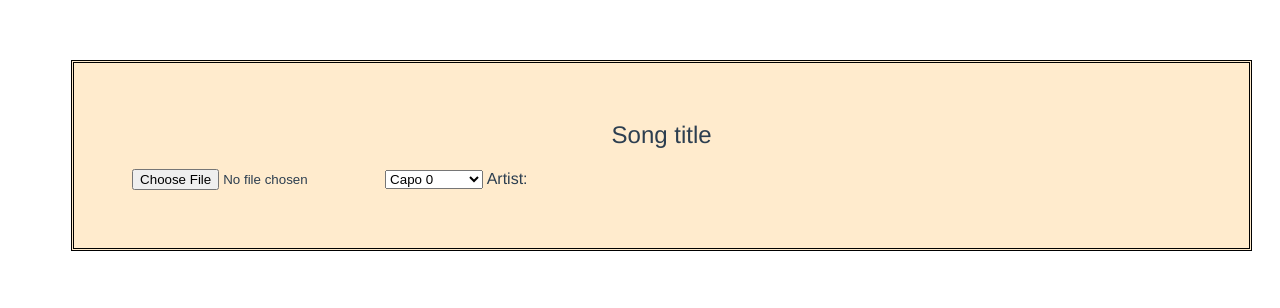
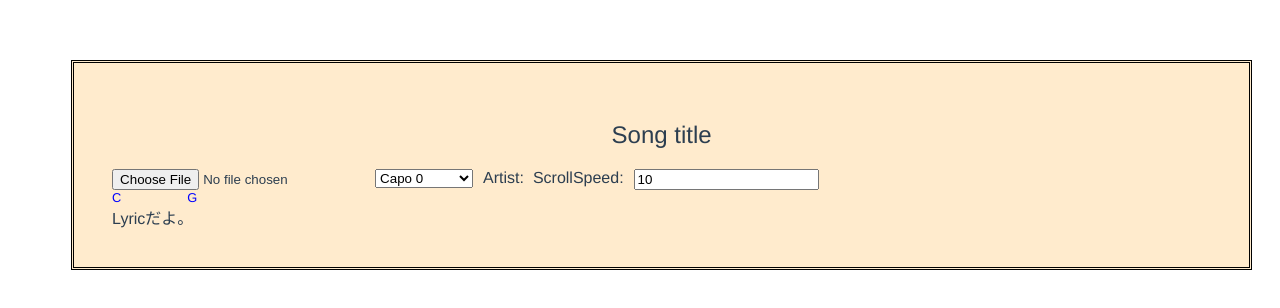
Before and after one commit to Ano-Ha4enda/HTMLScore, a Vue app: page / in a window 1280 px wide. Shown: the top 308 px of the page. Built offline with nearby package versions, Linux system fonts and the light colour scheme.

Commit message:
スクロール実装。コード表示、infoの見た目改善

```diff
--- a/src/App.vue
+++ b/src/App.vue
@@ -1,19 +1,25 @@
 <template>
   <div id="app" class="main">
     <div class="title">{{ Title }}</div>
-    <p class="info">
+    <div class="info">
       <input type="file" @change="loadTxt">
       <select name="Transepose" v-model="capoToString" >
         <option v-for="tp in Transposes" :key="tp.value">
           {{ tp.text }}
         </option>
       </select>
-      Artist: {{ Artist }}
-    </p>
-    <div v-for="(word, key) in Words" :key="key">
-      <div class="code" v-if="word.Code">{{ word.Code }}</div>
+      <div class="info-val"> Artist: {{ Artist }} &nbsp;ScrollSpeed:</div>
+      <input type="number" v-model="scrollSpeed">
+    </div>
+    <div class="word" v-for="word in Words" :key="word.key" @click="scrollAuto">
+      <div class="code" v-if="word.Codes.length">
+        <template v-for="code in word.Codes">
+          <a v-if="code" :key="code.key">{{ code }}</a>
+          <span v-else :key="code.key"></span>
+        </template>
+      </div>
       <div class="lyric" v-if="word.Lyric">{{ word.Lyric }}</div>
-      <div v-else-if="!word.Code"><br></div>
+      <div v-else-if="!word.Codes.length"><br></div>
     </div>
   </div>
 </template>
@@ -22,11 +28,23 @@
 
 export default {
   name: 'App',
-  components: {
-  },
-
   data() {
     return {
+      Title: "Song title",
+      Key: "C",
+      Artist: "",
+      Capo: 0,
+      Words: [
+        {
+          Codes: [
+            "C","","","","G",
+          ],
+          Lyric: "Lyricだよ。"
+        }
+      ],
+
+      scrollSpeed: 10,
+      timer: 0,
       Transposes: [
         { text: "Whole Down", value: -2 },
         { text: "Half Down", value: -1 },
@@ -41,12 +59,6 @@ export default {
         { text: "Capo 8", value: 8 },
         { text: "Capo 9", value: 9 },
       ],
-
-      Title: "Song title",
-      Key: "C",
-      Artist: "",
-      Capo: 0,
-      Words: [],
     }
   },
 
@@ -82,10 +94,10 @@ export default {
                 this.Capo = lines[3];
                 this.Words = [];
                 for (let i = 4; i < lines.length; i++) {
-                    let codeTmp = "";
+                  let codeTmpArr = [];
                   let lyricTmp = "";
                   if (lines[i].indexOf("@") == 0) {
-                        codeTmp = lines[i].replace("@", "");
+                    codeTmpArr = lines[i].replace("@", "").split(",");
                     i++;
                   }
                   if (lines[i].indexOf("@") == 0) {
@@ -93,14 +105,30 @@ export default {
                   } else {
                     lyricTmp = lines[i]
                   }
-                    this.Words.push({ Code: codeTmp, Lyric: lyricTmp });
+                  this.Words.push({ Codes: codeTmpArr, Lyric: lyricTmp });
                 }
             };
         },
 
-        popAlert: function () {
-            alert("alert");
-            console.log("alert");
+        scrollAuto: function() {
+          // スクロール中だったら止まる
+          if (this.timer) {
+            clearInterval(this.timer);
+            this.timer = 0;
+            return console.log("stop pushed");
+          }
+          let duration = (50 - this.scrollSpeed) * 10000;
+          let interval = 100;
+          const step = 5000 / Math.ceil(duration / interval); // 1回に移動する距離
+          this.timer = setInterval(() => {
+            console.log("scroll");
+            window.scrollBy(0, step);   // スクロール位置を移動
+            if(window.scrollY >= 50 + document.body.clientHeight - window.innerHeight) {
+                console.log("stop");
+                clearInterval(this.timer);
+                this.timer = 0;
+            }
+          }, interval);
         },
     }
 }
@@ -121,10 +149,28 @@ export default {
   font-size: 80%;
 }
 
+.code > span {
+  margin-right: 2%;
+};
+
 .info {
   margin: 20px;
 }
 
+.info > input {
+  float: left;
+  margin-right: 10px;
+}
+
+.info > select {
+  float: left;
+  margin-right: 10px;
+}
+
+.info > .info-val {
+  float: left;
+  margin-right: 10px;
+}
 
 .main {
     background-color: blanchedalmond;
@@ -144,4 +190,9 @@ export default {
 
 .txt {
     font-size: 100%;
-}</style>
+}
+
+.word {
+  clear: both;
+}
+</style>
```
Lines whose indentation alone changed are shown as unchanged.
